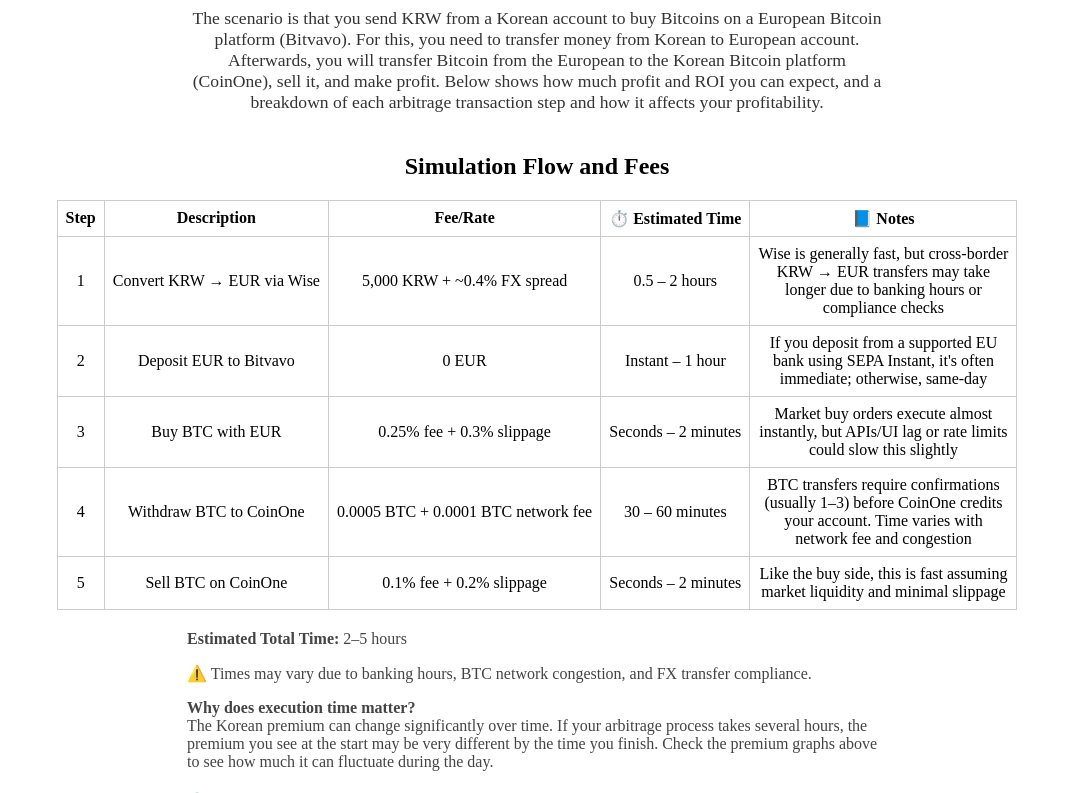
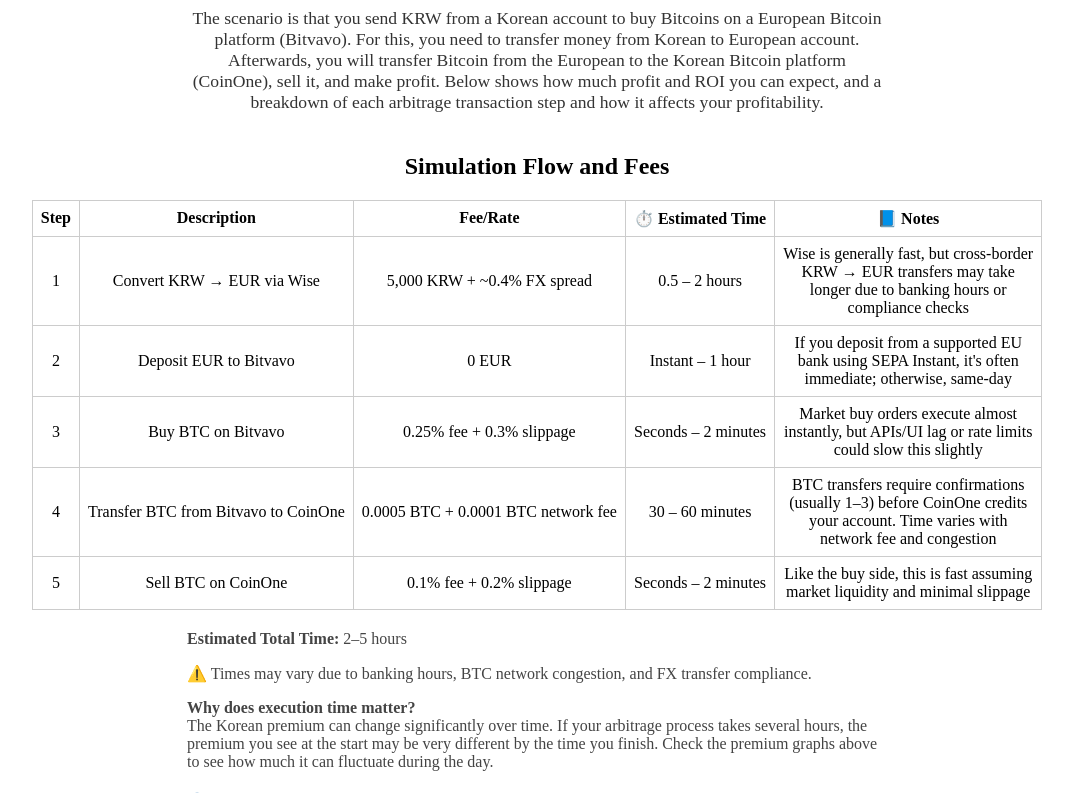
Before and after one commit to dokim804/kimchi-arbitrage-bot, a Flask app: page /simulation in a window 1280 px wide. Shown: the part 156-949 px from the top of the page, without its empty margins (103-1176 px from the left). Run offline with Flask 3, Linux system fonts and the light colour scheme.

Commit message:
update simulation flow explanation

```diff
--- a/app/static/simulation.js
+++ b/app/static/simulation.js
@@ -58,10 +58,10 @@
 
     document.getElementById('simulationResults').innerHTML = `
         <h2>Simulation Results</h2>
-        <p><b>Step 1:</b> Send ${krwAmount.toLocaleString()} KRW via Wise with real-time conversion rate (fee: ${wiseFee.toLocaleString()} KRW) → <b>${eurReceived.toFixed(2)} EUR</b></p>
-        <p><b>Step 2:</b> Deposit to Bitvavo (fee: ${bitvavoDepositFee} EUR) → <b>${eurAfterDeposit.toFixed(2)} EUR</b></p>
-        <p><b>Step 3:</b> Buy BTC at ${bitvavoBtcPrice.toLocaleString()} EUR/BTC (fee: ${bitvavoBuyFeePercent}%) → <b>${btcBought.toFixed(6)} BTC</b></p>
-        <p><b>Step 4:</b> Withdraw BTC to CoinOne (fee: ${bitvavoWithdrawFeeBtc} BTC) → <b>${btcAfterWithdraw.toFixed(6)} BTC</b></p>
+        <p><b>Step 1:</b> Convert ${krwAmount.toLocaleString()} KRW to EUR via Wise with real-time conversion rate (fee: ${wiseFee.toLocaleString()} KRW) → <b>${eurReceived.toFixed(2)} EUR</b></p>
+        <p><b>Step 2:</b> Deposit EUR to Bitvavo (fee: ${bitvavoDepositFee} EUR) → <b>${eurAfterDeposit.toFixed(2)} EUR</b></p>
+        <p><b>Step 3:</b> Buy BTC on Bitvavo at ${bitvavoBtcPrice.toLocaleString()} EUR/BTC (fee: ${bitvavoBuyFeePercent}%) → <b>${btcBought.toFixed(6)} BTC</b></p>
+        <p><b>Step 4:</b> Transfer BTC from Bitvavo to CoinOne (fee: ${bitvavoWithdrawFeeBtc} BTC) → <b>${btcAfterWithdraw.toFixed(6)} BTC</b></p>
         <p><b>Step 5:</b> Sell BTC on CoinOne at ${coinoneSellPrice.toLocaleString()} KRW/BTC (fee: ${coinoneSellFeePercent}%) → <b>${krwFromSale.toLocaleString()} KRW</b></p>
     `;
 }
--- a/app/templates/simulation.html
+++ b/app/templates/simulation.html
@@ -79,14 +79,14 @@
                 </tr>
                 <tr>
                     <td style="border:1px solid #ccc; padding:8px;">3</td>
-                    <td style="border:1px solid #ccc; padding:8px;">Buy BTC with EUR</td>
+                    <td style="border:1px solid #ccc; padding:8px;">Buy BTC on Bitvavo</td>
                     <td style="border:1px solid #ccc; padding:8px;">0.25% fee + 0.3% slippage</td>
                     <td style="border:1px solid #ccc; padding:8px;">Seconds – 2 minutes</td>
                     <td class="notes-col" style="border:1px solid #ccc; padding:8px;">Market buy orders execute almost instantly, but APIs/UI lag or rate limits could slow this slightly</td>
                 </tr>
                 <tr>
                     <td style="border:1px solid #ccc; padding:8px;">4</td>
-                    <td style="border:1px solid #ccc; padding:8px;">Withdraw BTC to CoinOne</td>
+                    <td style="border:1px solid #ccc; padding:8px;">Transfer BTC from Bitvavo to CoinOne</td>
                     <td style="border:1px solid #ccc; padding:8px;">0.0005 BTC + 0.0001 BTC network fee</td>
                     <td style="border:1px solid #ccc; padding:8px;">30 – 60 minutes</td>
                     <td class="notes-col" style="border:1px solid #ccc; padding:8px;">BTC transfers require confirmations (usually 1–3) before CoinOne credits your account. Time varies with network fee and congestion</td>
```
